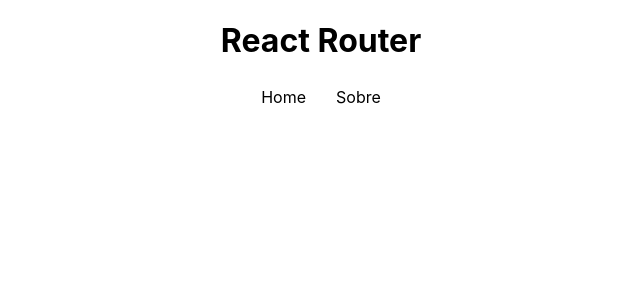
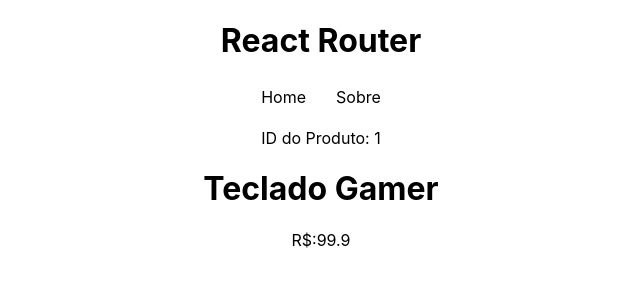
Before and after one commit to renawmontanari/react-router, a React (Create React App) app in the folder reactrouter/: page /products/1 in a window 1280 px wide. Shown: the top 300 px of the page, without its empty margins (319-959 px from the left). Built offline with nearby package versions, Linux system fonts and the light colour scheme; data requests are answered from the project's data file.

Commit message:
React-Router

```diff
--- a/reactrouter/src/App.js
+++ b/reactrouter/src/App.js
@@ -7,6 +7,7 @@
 // Pages
 import Home from './pages/Home';
 import About from './pages/About';
+import Product from './pages/Product';
 
 // Components
 import Navbar from './components/Navbar';
@@ -21,6 +22,8 @@
         <Routes>
           <Route path='/' element={<Home />} />
           <Route path='/about' element={<About />} />
+          {/* Rota dinamica */}
+          <Route path='/products/:id' element={<Product />} />
         </Routes>
       </BrowserRouter>
     </div>
--- a/reactrouter/src/pages/Home.js
+++ b/reactrouter/src/pages/Home.js
@@ -1,3 +1,4 @@
+
 import { Link } from "react-router-dom";
 import { useEffect } from "react";
 import { useFetch } from "../hooks/useFetch";
@@ -20,6 +21,8 @@
                     <h3>{item.name}</h3>
                     <p>Color: {item.color}</p>
                     <p>R$: {item.price}</p>
+                    {/* Rota dinamica */}
+                    <Link to={`/products/${item.id}`}>Detalhes</Link>
                 </li>
             ))}
         </ul>
--- /dev/null
+++ b/reactrouter/src/pages/Product.js
@@ -0,0 +1,31 @@
+
+import { useParams } from "react-router-dom";
+import { useFetch } from "../hooks/useFetch";
+
+const Product = () => {
+  // Rota dinamica
+  const { id } = useParams();
+
+  // Carregamento de dado individual
+  const url = "http://localhost:3000/products/" + id;
+
+  const {data: product, loading, error} = useFetch(url);
+
+  console.log(product);
+
+  return (
+    <>
+      <p>ID do Produto: {id}</p>
+      {error && <p>Ocorreu um erro...</p>}
+      {loading && <p>Carregando...</p>}
+      {product && (
+        <div>
+          <h1>{product.name}</h1>
+          <p>R$:{product.price}</p>
+        </div>
+      )}
+    </>
+  );
+};
+
+export default Product;
```
